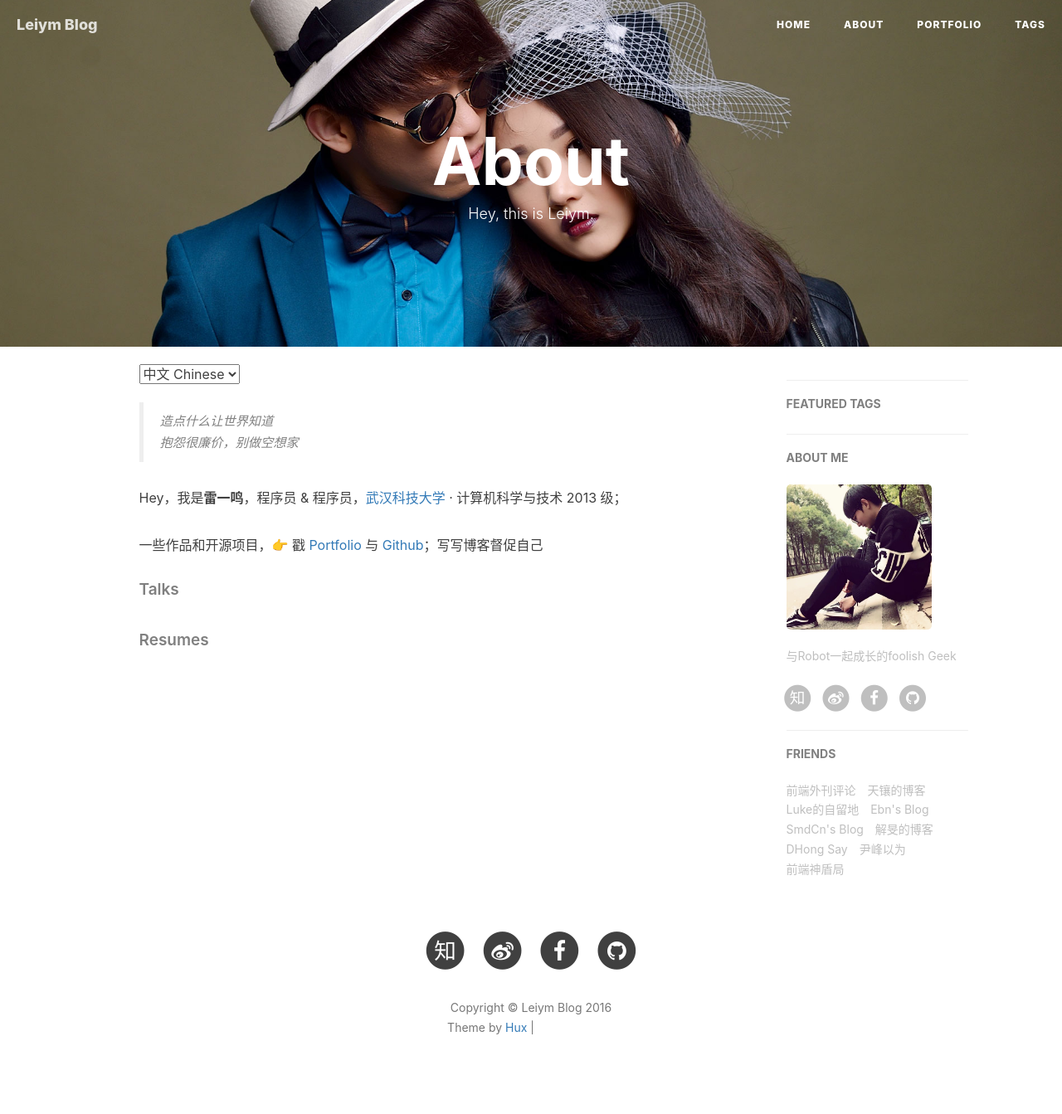
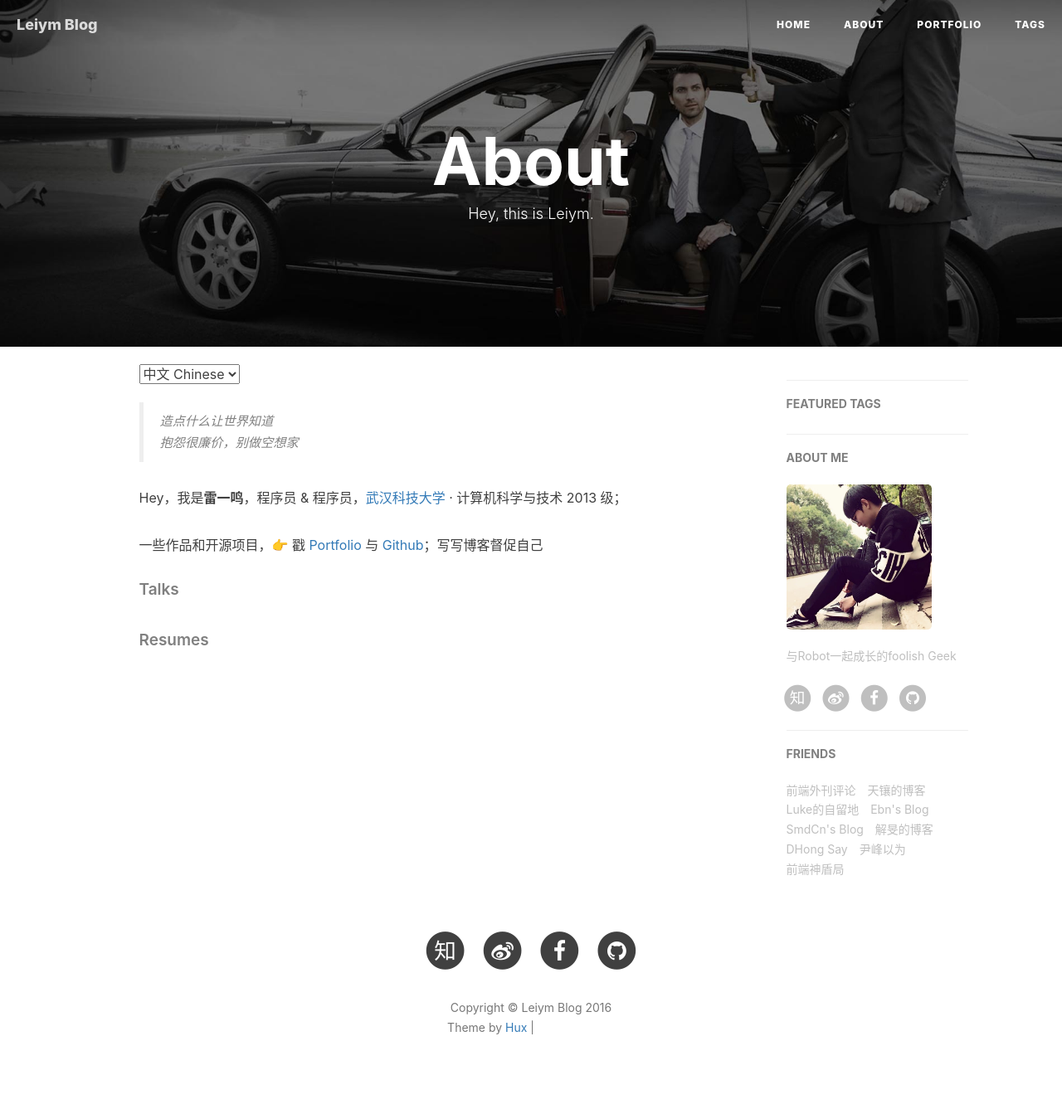
Before and after one commit to ozaki8/missmiaom.github.io, a Jekyll site: the page built from about.html, in a window 1280 px wide. Shown: the whole page at 83% size. Built offline with Jekyll 4.4.1, drawn with Linux system fonts in a browser that asks for light colours; nearby versions of some CDN libraries; comment, search, counter and statistics services are not loaded; grey boxes are pictures that could not be loaded.

Commit message:
Update about.html

```diff
--- a/about.html
+++ b/about.html
@@ -2,7 +2,7 @@
 layout: page
 title: "About"
 description: "Hey, this is Leiym."
-header-img: "img/about-bg.jpg"
+header-img: "img/post-bg-kuaidi.jpg"
 ---
 
 <!-- Language Selector -->
```
